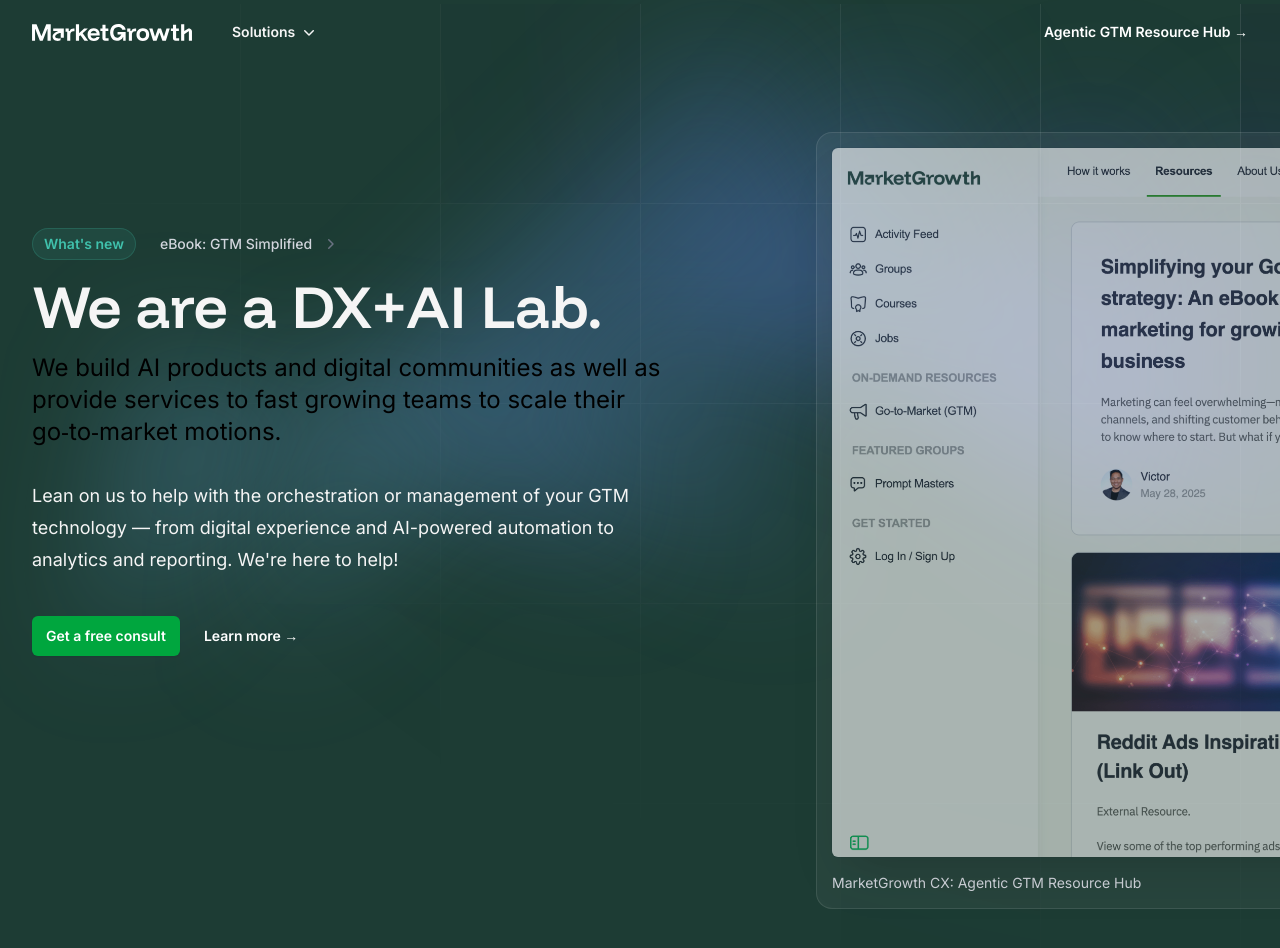
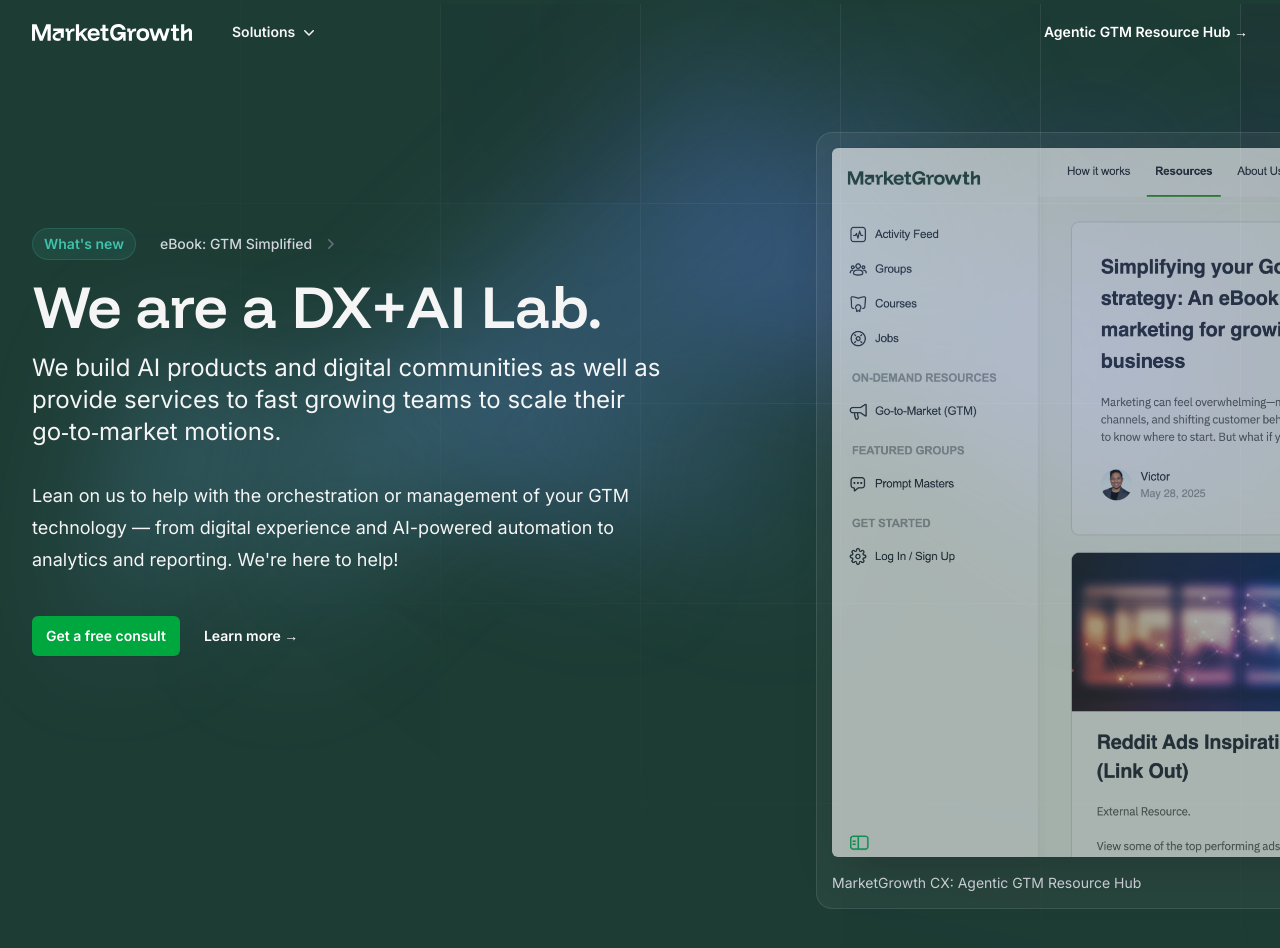
Before and after one commit to growthUx/mgio, a Next.js app: page / in a window 1280 px wide. Shown: the top 948 px of the page. Built offline with nearby package versions, Linux system fonts and the light colour scheme.

Commit message:
Update HomePage.jsx

```diff
--- a/src/app/HomePage.jsx
+++ b/src/app/HomePage.jsx
@@ -115,7 +115,7 @@
                 </a>
               </div>
               <h1 className="font-funnel-display text-5xl font-semibold text-pretty text-[#F5F5F5] sm:text-6xl pr-4">We are a DX+AI Lab.</h1>
-              <h2 className="text-xl mt-4 itext-[#F5F5F5] sm:text-2xl pr-4">We build AI products and digital communities as well as provide services to fast growing teams to scale their go&#8209;to&#8209;market motions.</h2>
+              <h2 className="text-xl mt-4 text-[#F5F5F5] sm:text-2xl pr-4">We build AI products and digital communities as well as provide services to fast growing teams to scale their go&#8209;to&#8209;market motions.</h2>
               <p className="mt-8 text-md max-w-2xl mx-auto text-pretty text-[#F5F5F5] sm:text-lg/8 sm:mx-0 sm:pr-6">Lean on us to help with the orchestration or management of your GTM technology &mdash; from digital experience and AI-powered automation to analytics and reporting. We&apos;re here to help!</p>
               <div className="mt-10 flex items-center gap-x-6">
                 <a
```
